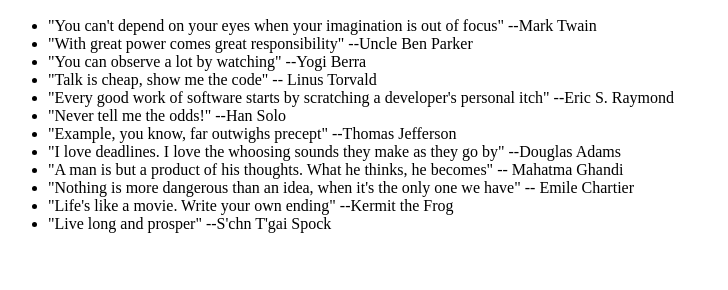
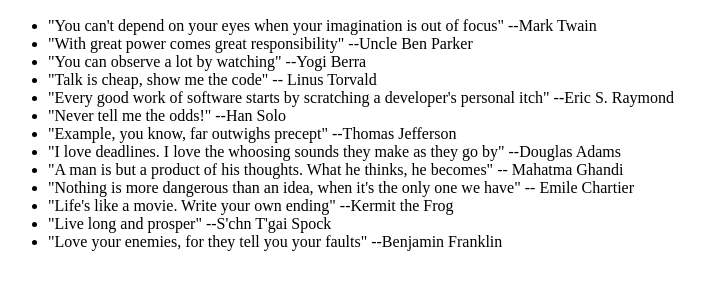
Before and after one commit to gjunky/0main_openSAP_repo, a plain HTML site: page index.html in a window 1280 px wide. Shown: the part 110-400 px from the top of the page, without its empty margins (0-728 px from the left). Drawn offline with Linux system fonts and the light colour scheme.

Commit message:
Added quote from Benjamin Franklin

```diff
--- a/index.html
+++ b/index.html
@@ -21,6 +21,7 @@
 			<li>"Nothing is more dangerous than an idea, when it's the only one we have" -- Emile Chartier</li>
 			<li>"Life's like a movie. Write your own ending" --Kermit the Frog</li>
 			<li>"Live long and prosper" --S'chn T'gai Spock</li>
+			<li>"Love your enemies, for they tell you your faults" --Benjamin Franklin</li>
 		</ul>
 	</body>
 </html>
```
